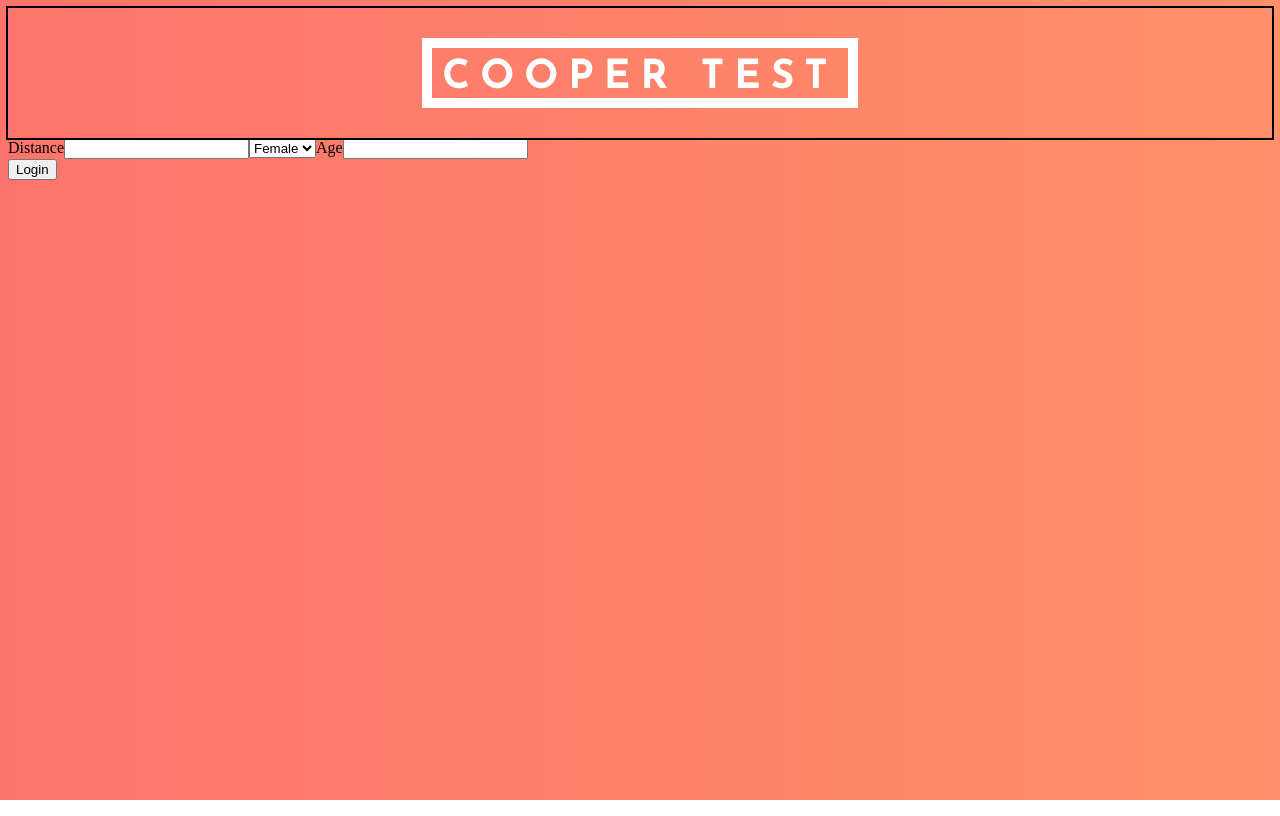
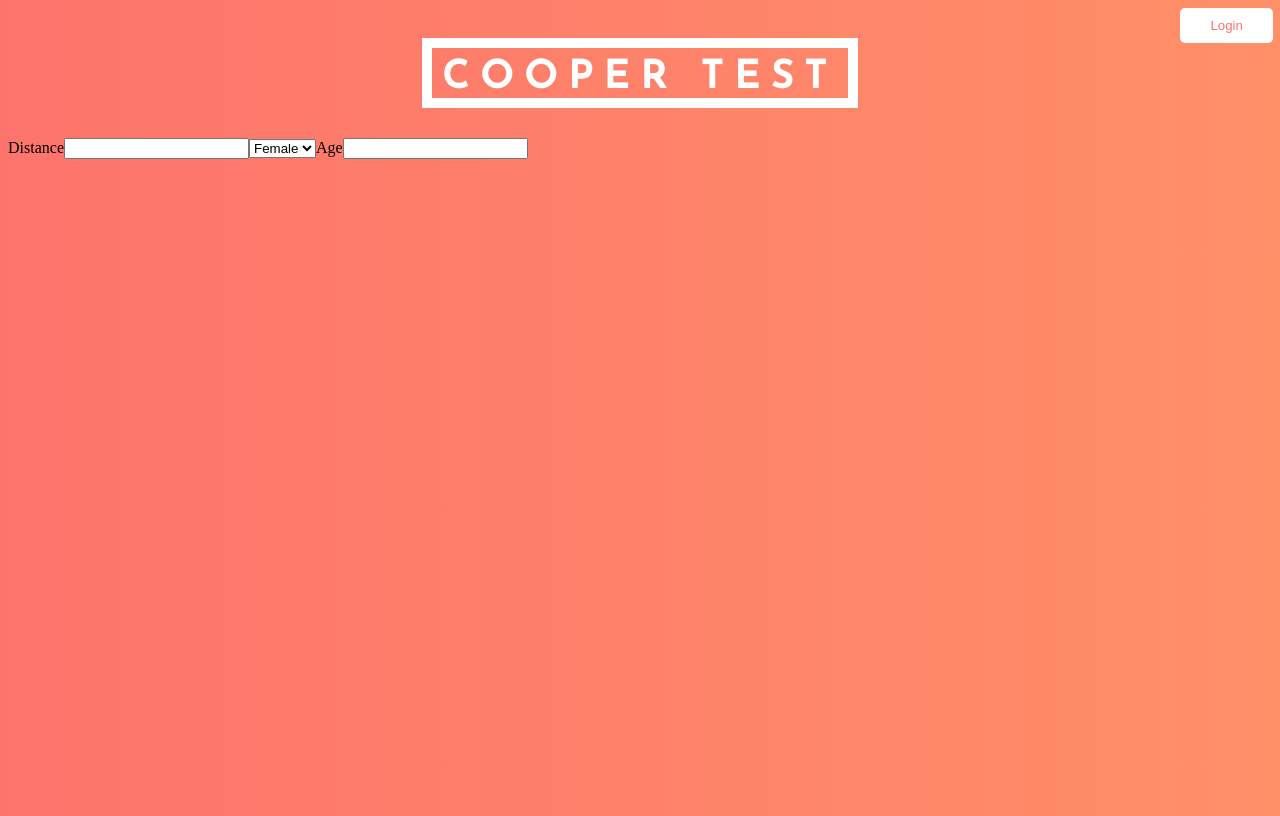
Before and after one commit to pedbr/cooper_client, a React (Create React App) app: page / in a window 1280 px wide. Built offline with nearby package versions, Linux system fonts and the light colour scheme.

Commit message:
adds styling to login button

```diff
--- a/src/App.css
+++ b/src/App.css
@@ -1,4 +1,5 @@
 body {
+  height: 100vh;
   background: #fd746c;
   background: -webkit-linear-gradient(to right, #fd746c, #ff9068);
   background: linear-gradient(to right, #fd746c, #ff9068);
@@ -10,7 +11,6 @@ body {
   flex-direction: column;
   justify-content: center;
   align-items: center;
-  outline: 2px solid;
 }
 
 .title {
@@ -23,3 +23,31 @@ body {
   padding-right: 10px;
   padding-left: 10px;
 }
+
+.login-button-div{
+  position: absolute;
+  right:0;
+  margin-right:7px;
+}
+
+.login-button {
+  background: white;
+  padding-right:30px;
+  padding-left:30px;
+  padding-top: 10px;
+  padding-bottom: 10px;
+  outline: none;
+  border:none;
+  border-radius:5px;
+  color:#fd746c;
+  cursor: pointer;
+}
+
+.login-form-div {
+  color:#fd746c;
+  background: white;
+  border-radius:10px;
+  height: 80vh;
+  width: 200px;
+  padding: 50px;
+}
--- a/src/App.js
+++ b/src/App.js
@@ -94,7 +94,7 @@ class App extends Component {
     } else {
       if (this.state.renderLoginForm === true) {
         renderLogin = (
-          <>
+          <div className="login-form-div">
             <LoginForm
               loginHandler={this.onLogin.bind(this)}
               inputChangeHandler={this.onChange.bind(this)}
@@ -105,12 +105,13 @@ class App extends Component {
             >
               Hide
             </button>
-          </>
+          </div>
         );
       } else {
         renderLogin = (
           <>
             <button
+              className="login-button"
               id="login"
               onClick={() => this.setState({ renderLoginForm: true })}
             >
@@ -124,6 +125,7 @@ class App extends Component {
 
     return (
       <div>
+        <div className="login-button-div">{renderLogin}</div>
         <div className="title-div">
           <p className="title">COOPER TEST</p>
         </div>
@@ -138,7 +140,6 @@ class App extends Component {
           entryHandler={this.entryHandler.bind(this)}
         />
         {performanceDataIndex}
-        {renderLogin}
       </div>
     );
   }
--- a/src/Components/LoginForm.js
+++ b/src/Components/LoginForm.js
@@ -1,8 +1,9 @@
 import React from "react";
+import "../App.css";
 
 const LoginForm = props => {
   return (
-    <form id="login-form">
+    <div id="login-form" className="login-form">
       <div>
         <label>Email</label>
         <input id="email" onChange={props.inputChangeHandler} />
@@ -15,7 +16,7 @@ const LoginForm = props => {
       <button onClick={e => props.loginHandler(e)} id="submit">
         Submit
       </button>
-    </form>
+    </div>
   );
 };
 
```
